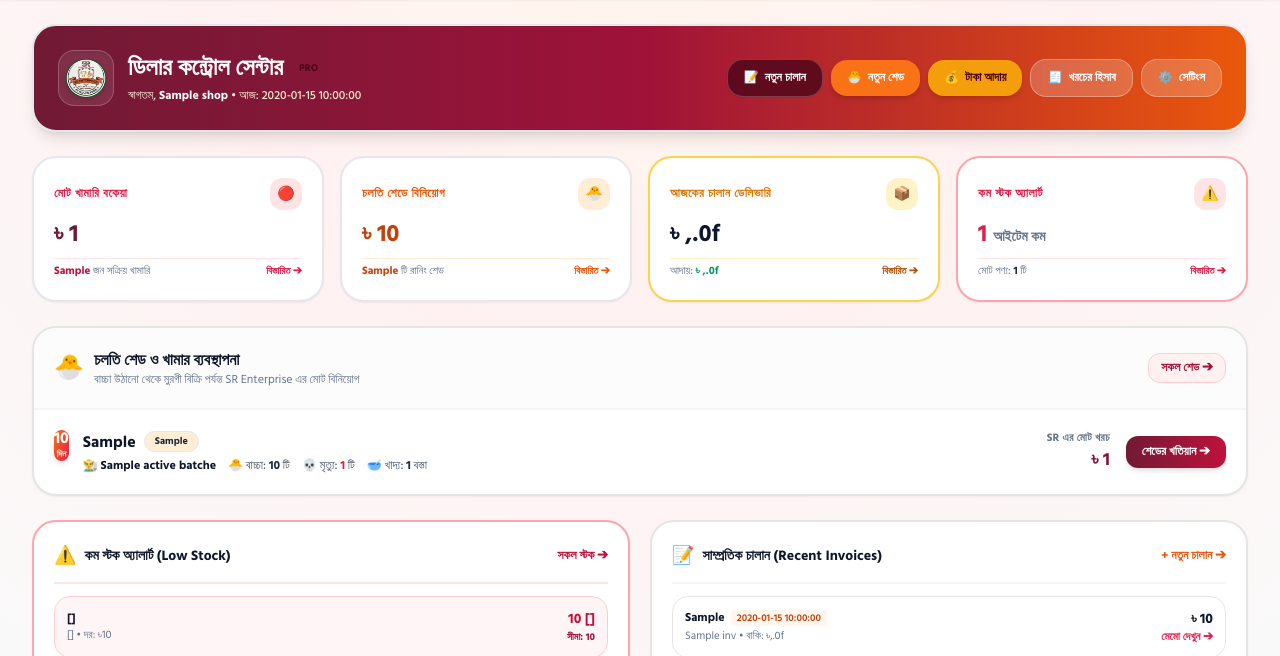
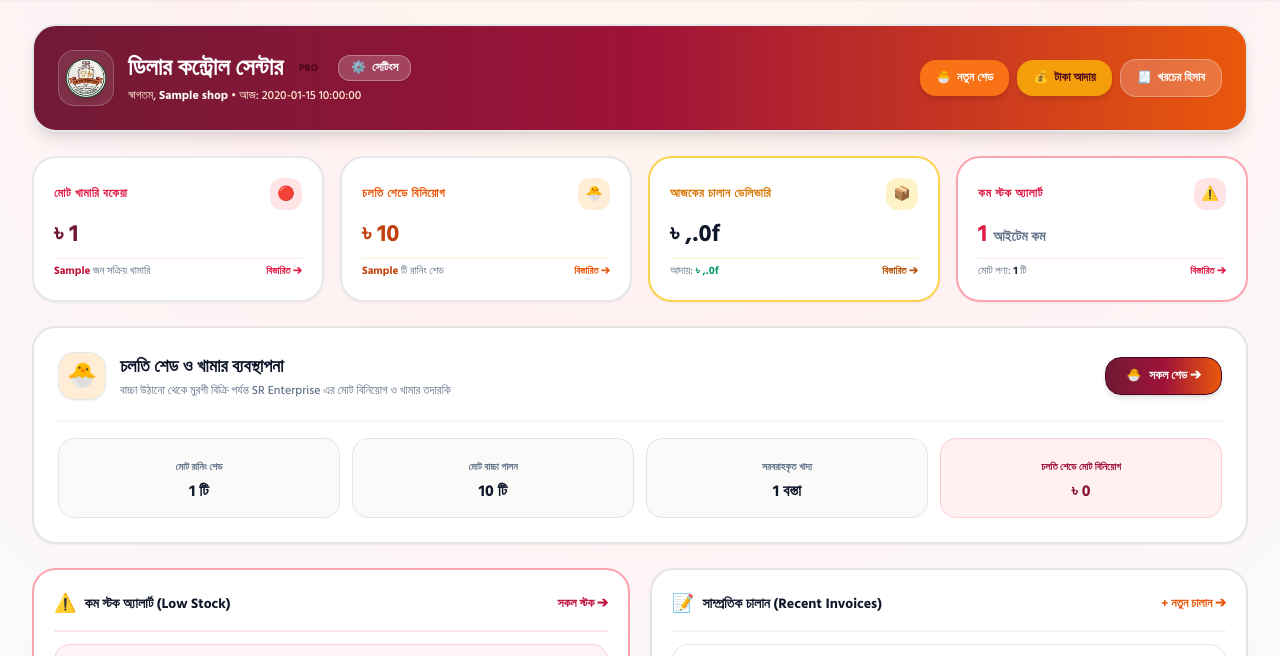
Before and after one commit to najmul5524/SR_Enterprise, a FastAPI app: template templates/admin/dashboard.html in a window 1280 px wide. Shown: the part 106-762 px from the top of the page. Run offline with FastAPI, Linux system fonts and the light colour scheme; data comes from the database, SQL or seed files in the repository; the template is opened without the code that fills it: most values are stand-ins (such as "Sample title", 1, 10 or a date in 2020); data that the repository does not hold is empty; some libraries are stand-ins or nearby versions.

Commit message:
feat: simplify active sheds section with 'সকল শেড' button, move settings button next to control center, remove new invoice shortcut, and guarantee 100% accounting and payment synchronization

```diff
--- a/templates/admin/dashboard.html
+++ b/templates/admin/dashboard.html
@@ -14,11 +14,15 @@
         <img src="/static/img/logo.png" alt="SR Enterprise Logo" class="w-full h-full object-contain drop-shadow-md">
       </div>
       <div>
-        <div class="flex items-center gap-2">
+        <div class="flex items-center gap-2 flex-wrap">
           <h1 class="text-xl sm:text-2xl font-black leading-tight">ডিলার কন্ট্রোল সেন্টার</h1>
           <span class="px-2 py-0.5 rounded-full text-[10px] font-black bg-amberBrand-400 text-maroon-950">
             PRO
           </span>
+          <!-- Settings button in the corner next to Dealer Control Center -->
+          <a href="/admin/settings" class="inline-flex items-center gap-1.5 px-3 py-1 bg-white/20 hover:bg-white/35 text-white rounded-xl text-xs font-black border border-white/30 touch-press transition backdrop-blur-sm shadow-sm ml-1" title="ডিলার সেটিংস প্যানেল">
+            <span>⚙️</span> <span>সেটিংস</span>
+          </a>
         </div>
         <p class="text-xs text-orangeBrand-100 mt-1 font-medium">
           স্বাগতম, <strong class="text-white">{{ shop.owner_name or "সারোয়ার হোসেন" }}</strong> • আজ: {{ now_date }}
@@ -26,11 +30,8 @@
       </div>
     </div>
 
-    <!-- Quick Action Shortcut Buttons -->
+    <!-- Quick Action Shortcut Buttons (No 'নতুন চালান', Settings placed next to Control Center) -->
     <div class="flex flex-wrap items-center gap-2 relative z-10">
-      <a href="/admin/dispatch" class="inline-flex items-center gap-1.5 px-3.5 py-2 sm:px-4 sm:py-2.5 bg-maroon-950/80 hover:bg-black text-white rounded-2xl text-xs font-bold border border-white/20 touch-press transition shadow-sm">
-        <span>📝</span> নতুন চালান
-      </a>
       <a href="/admin/batches" class="inline-flex items-center gap-1.5 px-3.5 py-2 sm:px-4 sm:py-2.5 bg-orangeBrand-500 hover:bg-orangeBrand-600 text-white rounded-2xl text-xs font-black shadow-md touch-press transition">
         <span>🐣</span> নতুন শেড
       </a>
@@ -39,9 +40,6 @@
       </a>
       <a href="/admin/expenses" class="inline-flex items-center gap-1.5 px-3.5 py-2 sm:px-4 sm:py-2.5 bg-white/20 hover:bg-white/30 text-white rounded-2xl text-xs font-black border border-white/30 touch-press transition backdrop-blur-sm shadow-sm" title="খরচের হিসাব">
         <span>🧾</span> খরচের হিসাব
-      </a>
-      <a href="/admin/settings" class="inline-flex items-center gap-1.5 px-3.5 py-2 sm:px-4 sm:py-2.5 bg-white/20 hover:bg-white/30 text-white rounded-2xl text-xs font-black border border-white/30 touch-press transition backdrop-blur-sm shadow-sm" title="ডিলার সেটিংস প্যানেল">
-        <span>⚙️</span> সেটিংস
       </a>
     </div>
   </div>
@@ -127,67 +125,46 @@
 
   </div>
 
-  <!-- ACTIVE SHEDS MANAGEMENT SECTION (Clear, distinct high-contrast border, Requirement 6) -->
-  <div class="bg-white rounded-3xl border-2 border-stone-200 shadow-sm overflow-hidden">
-    <div class="p-5 border-b-2 border-stone-100 flex items-center justify-between bg-stone-50/50">
-      <div class="flex items-center gap-2.5">
-        <span class="text-2xl">🐣</span>
+  <!-- ACTIVE SHEDS MANAGEMENT SECTION (Only 'সকল শেড' button, no individual shed names) -->
+  <div class="bg-white rounded-3xl border-2 border-stone-200 shadow-sm overflow-hidden p-5 sm:p-6">
+    <div class="flex flex-col sm:flex-row sm:items-center sm:justify-between gap-4">
+      <div class="flex items-center gap-3.5">
+        <div class="w-12 h-12 rounded-2xl bg-orangeBrand-100 text-orangeBrand-700 flex items-center justify-center text-2xl flex-shrink-0 border border-orangeBrand-200 shadow-sm">
+          🐣
+        </div>
         <div>
-          <h2 class="font-black text-slate-900 text-base">চলতি শেড ও খামার ব্যবস্থাপনা</h2>
-          <p class="text-xs text-slate-500">বাচ্চা উঠানো থেকে মুরগী বিক্রি পর্যন্ত SR Enterprise এর মোট বিনিয়োগ</p>
+          <h2 class="font-black text-slate-900 text-base sm:text-lg">চলতি শেড ও খামার ব্যবস্থাপনা</h2>
+          <p class="text-xs text-slate-500 font-medium mt-0.5">
+            বাচ্চা উঠানো থেকে মুরগী বিক্রি পর্যন্ত SR Enterprise এর মোট বিনিয়োগ ও খামার তদারকি
+          </p>
         </div>
       </div>
-      <a href="/admin/batches" class="px-3 py-1.5 bg-rose-50 hover:bg-rose-100 text-rose-800 rounded-xl text-xs font-black border border-rose-200 transition">
-        সকল শেড ➔
+
+      <!-- Only 'সকল শেড' button to view details -->
+      <a href="/admin/batches" class="px-5 py-2.5 bg-gradient-to-r from-maroon-900 via-crimson-800 to-orangeBrand-600 hover:opacity-95 text-white rounded-2xl text-xs font-black shadow-md shadow-crimson-900/20 transition flex items-center justify-center gap-2 touch-press flex-shrink-0 border border-rose-950">
+        <span>🐣</span> <span>সকল শেড ➔</span>
       </a>
     </div>
 
-    {% if active_batches %}
-    <div class="divide-y divide-stone-100">
-      {% for b in active_batches %}
-      <div class="p-4 sm:p-5 hover:bg-orangeBrand-50/20 transition flex flex-col md:flex-row md:items-center justify-between gap-4">
-
-        <div class="flex items-start gap-3.5">
-          <div class="w-13 h-13 rounded-2xl bg-gradient-to-br from-orangeBrand-500 to-crimson-600 text-white flex flex-col items-center justify-center font-black flex-shrink-0 shadow-md">
-            <span class="text-base leading-none">{{ b.age_days }}</span>
-            <span class="text-[9px] uppercase font-bold text-orangeBrand-100 mt-0.5">দিন</span>
-          </div>
-          <div>
-            <div class="flex items-center gap-2 flex-wrap">
-              <span class="font-black text-slate-900 text-base">{{ b.batch_no }}</span>
-              <span class="px-2.5 py-0.5 rounded-full text-[10px] font-black bg-orangeBrand-100 text-orangeBrand-800 border border-orangeBrand-200">
-                {{ b.bird_type }}
-              </span>
-            </div>
-            <div class="text-xs text-slate-600 mt-1 flex flex-wrap items-center gap-x-3 gap-y-1 font-medium">
-              <span>👨‍🌾 <a href="/admin/farmer/{{ b.farmer_id }}" class="hover:underline font-bold text-slate-900">{{ b.farmer_name }}</a></span>
-              <span>🐣 বাচ্চা: <strong class="text-slate-800">{{ b.chick_qty }}</strong> টি</span>
-              <span>💀 মৃত্যু: <strong class="text-rose-600">{{ b.mortality_count }}</strong> টি</span>
-              <span>🥣 খাদ্য: <strong class="text-slate-800">{{ b.total_feed_bags }}</strong> বস্তা</span>
-            </div>
-          </div>
-        </div>
-
-        <div class="flex items-center justify-between md:justify-end gap-4 border-t md:border-t-0 pt-3 md:pt-0 border-stone-100">
-          <div class="text-left md:text-right">
-            <div class="text-[11px] text-slate-500 font-bold uppercase tracking-wide">SR এর মোট খরচ</div>
-            <div class="text-lg font-black text-rose-900">৳ {{ "{:,.0f}".format(b.total_investment) }}</div>
-          </div>
-          <a href="/admin/batch/{{ b.id }}" class="px-4 py-2 bg-gradient-to-r from-maroon-900 to-crimson-700 hover:opacity-95 text-white text-xs font-black rounded-xl shadow-md transition touch-press">
-            শেডের খতিয়ান ➔
-          </a>
-        </div>
-
+    <!-- Overview metrics without individual shed names -->
+    <div class="grid grid-cols-2 sm:grid-cols-4 gap-3 mt-5 pt-4 border-t-2 border-stone-100">
+      <div class="p-3.5 rounded-2xl bg-stone-50 border border-stone-200 text-center">
+        <span class="text-[10px] font-bold text-slate-500 uppercase">মোট রানিং শেড</span>
+        <div class="text-base font-black text-slate-900 mt-0.5">{{ active_batches|length }} টি</div>
       </div>
-      {% endfor %}
+      <div class="p-3.5 rounded-2xl bg-stone-50 border border-stone-200 text-center">
+        <span class="text-[10px] font-bold text-slate-500 uppercase">মোট বাচ্চা পালন</span>
+        <div class="text-base font-black text-slate-900 mt-0.5">{{ active_batches | sum(attribute='chick_qty') }} টি</div>
+      </div>
+      <div class="p-3.5 rounded-2xl bg-stone-50 border border-stone-200 text-center">
+        <span class="text-[10px] font-bold text-slate-500 uppercase">সরবরাহকৃত খাদ্য</span>
+        <div class="text-base font-black text-slate-900 mt-0.5">{{ active_batches | sum(attribute='total_feed_bags') }} বস্তা</div>
+      </div>
+      <div class="p-3.5 rounded-2xl bg-rose-50 border border-rose-200 text-center">
+        <span class="text-[10px] font-bold text-rose-800 uppercase">চলতি শেডে মোট বিনিয়োগ</span>
+        <div class="text-base font-black text-rose-900 mt-0.5">৳ {{ "{:,.0f}".format(stats.live_shed_investment or 0) }}</div>
+      </div>
     </div>
-    {% else %}
-    <div class="p-8 text-center text-slate-500">
-      <p class="text-3xl mb-1">🐣</p>
-      <p class="text-sm font-bold">বর্তমানে কোন সক্রিয় শেড নেই।</p>
-      <p class="text-xs text-slate-400 mt-1">খামারিকে নতুন বাচ্চা দিয়ে শেড চালু করতে পারেন।</p>
-    </div>
-    {% endif %}
   </div>
 
   <!-- TWO COLUMN: LOW STOCK ALERT & RECENT INVOICES (High-contrast distinct borders, Requirement 6) -->
```
Also changed, not shown: app/db.py (+26 -6 lines), app/routes/admin_routes.py (+13 -2 lines), 2 other files.
